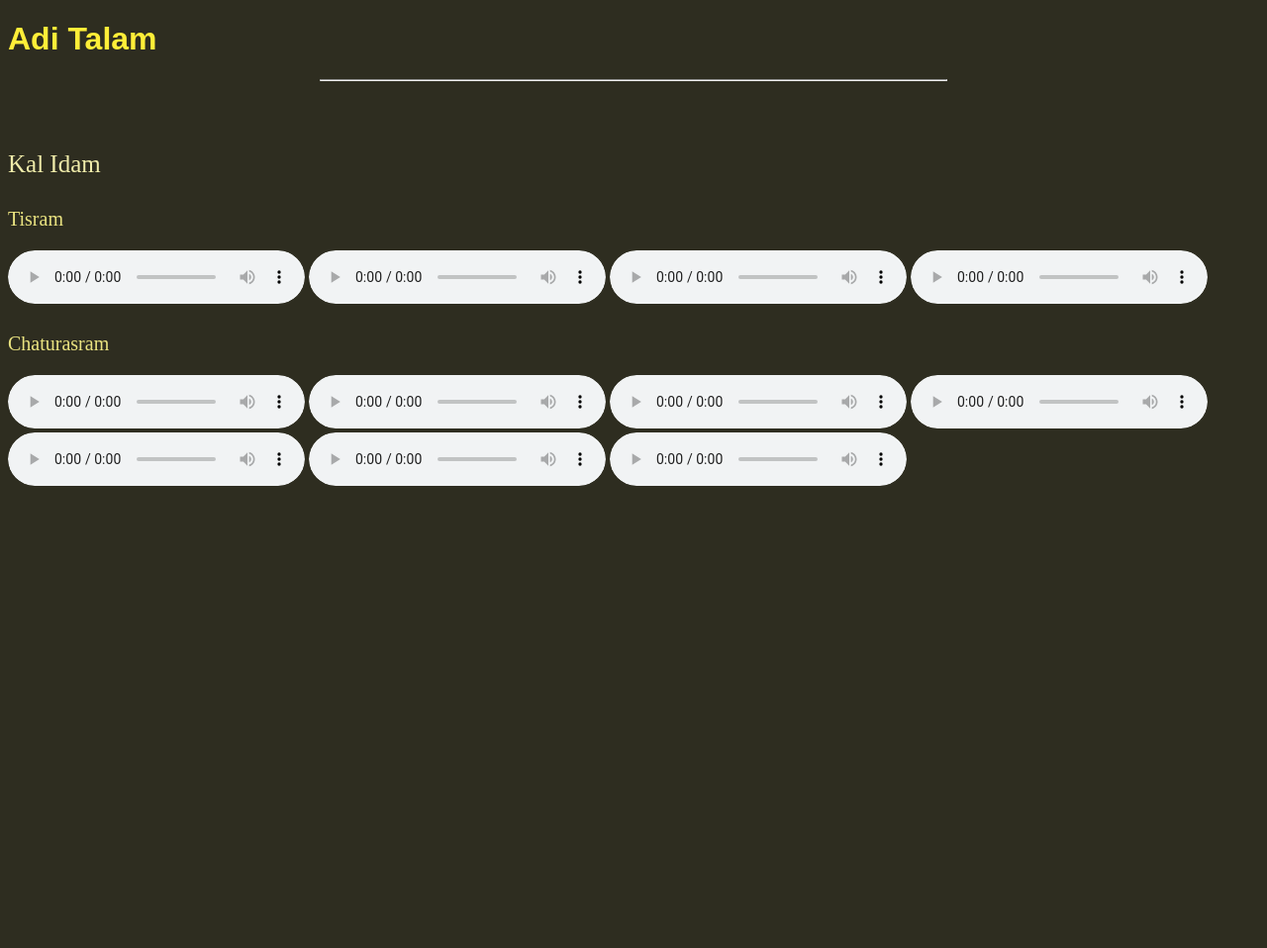
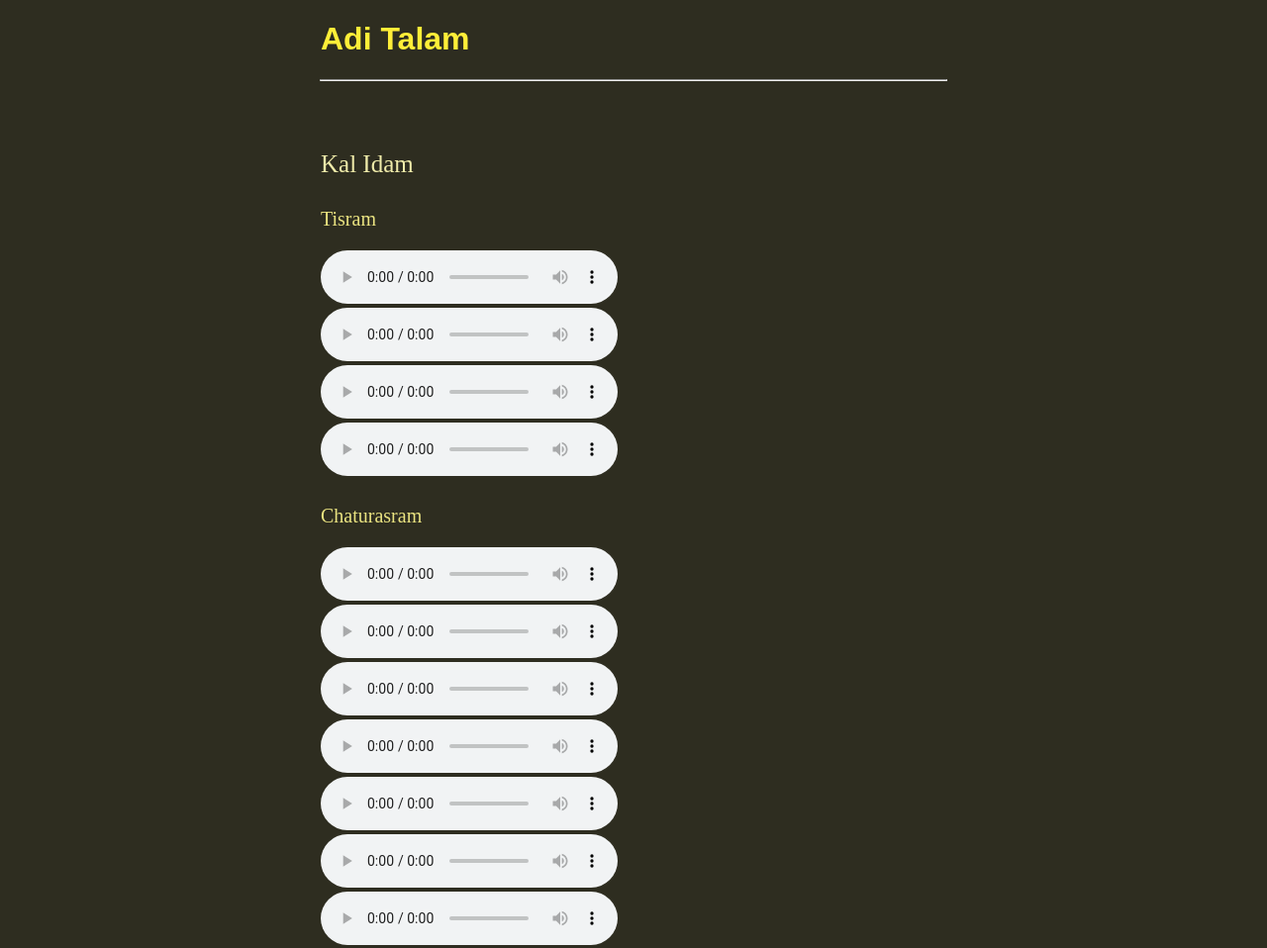
Before and after one commit to m-sreedev/m-sreedev.github.io, a plain HTML site: page adi.html in a window 1280 px wide. Shown: the whole page at 99% size. Before the commit the page ends 800 px from the top, so only its background shows below. Drawn offline with Linux system fonts and the light colour scheme.

Commit message:
Update home.css

```diff
--- a/home.css
+++ b/home.css
@@ -5,7 +5,7 @@ body{
 h1{
 	color: #ffee38;
 	font-family: Liberation Sans;
-	padding-left: 25%px;
+	padding-left: 25%;
 }
 
 hr{
@@ -19,7 +19,7 @@ a{
 
 p{
 	padding-top: 45px;
-	padding-left: 25%px;
+	padding-left: 25%;
 	font-size: 20px;
 	color: #f0ecaa;
 	font-size: 25px;
@@ -29,7 +29,7 @@ p{
 
 p.sub{
     padding-top: 5px;
-	padding-left: 25%px;
+	padding-left: 25%;
 	font-size: 10px;
 	color: #ebe481;
 	font-size: 20px;
@@ -37,8 +37,8 @@ p.sub{
 }
 
 audio{
-	padding-left: 25%px;
-	padding-right: 10%px;
+	padding-left: 25%;
+	padding-right: 10%;
 	border-radius: 90px;
 
 }
```
